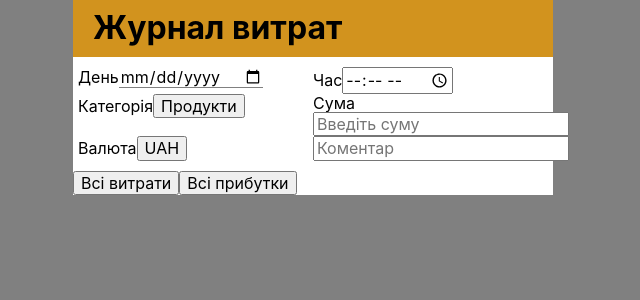
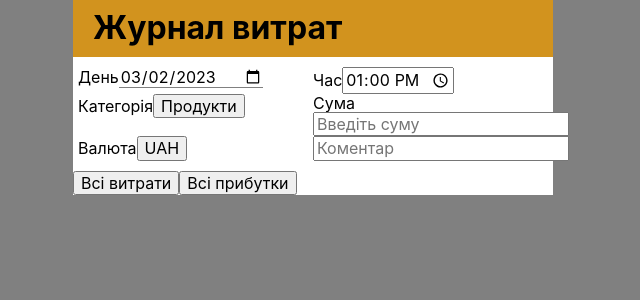
Before and after one commit to veronikagovoruha/react-practica, a React (Create React App) app: page / in a window 1280 px wide. Shown: the top 300 px of the page, without its empty margins (327-967 px from the left). Built offline with nearby package versions, Linux system fonts and the light colour scheme.

Commit message:
finish module 2.2

```diff
--- a/src/components/MainPage/MainPage.jsx
+++ b/src/components/MainPage/MainPage.jsx
@@ -2,25 +2,47 @@ import TransactionForm from "../TransactionForm/TransactionForm";
 import CategoriesList from "../CategoriesList/CategoriesList";
 import Header from "../Header/Header";
 import s from "./MainPage.module.css"
+import { Component } from "react";
 
-const MainPage = ({onIncomesBtnClick, onCostsBtnClick}) => {
-    const isCategoryList = false;
 
+class MainPage  extends Component{
+
+    state = {
+        isCategoryList: false
+    };
+
+    handelOpenCategoriesList = () => {
+        this.setState({isCategoryList: true})
+    }
+
+    handelCloseCategoriesList = () => {
+        this.setState({isCategoryList: false})
+    }
+
+    render(){
+        const {onIncomesBtnClick, onCostsBtnClick} = this.props;
+        const {isCategoryList} = this.state;
         return (
             <div className="container">
                <Header
                 title={isCategoryList ? 'Категорії' : 'Журнал витрат'}
                 icon = {isCategoryList ? '#icon-left' : null}
+                cbOnClick={this.handelCloseCategoriesList}
                />
+               <main className={s.main}>
                {isCategoryList ? <CategoriesList /> :
                 <>
-            <TransactionForm/>
+                <TransactionForm handelOpenCategoriesList={this.handelOpenCategoriesList}/>
                 <div className={s.blockBtn}>
                     <button className={s.costs} onClick = {onIncomesBtnClick}>Всі витрати</button>
                     <button className={s.incomes} onClick = {onCostsBtnClick}>Всі прибутки</button>
                 </div>
                 </>}
+               </main>
             </div>
         )
     }
+
+
+}
 export default MainPage;
--- a/src/components/TransactionForm/TransactionForm.jsx
+++ b/src/components/TransactionForm/TransactionForm.jsx
@@ -1,30 +1,58 @@
+import { Component } from "react";
 import s from "./TransactionForm.module.css";
 
-const TransactionForm = () => {
+class TransactionForm extends Component {
+    state = {
+        date: '2023-03-02',
+        time: '13:00',
+        category: 'Продукти',
+        sum: '',
+        currency: 'UAH',
+        comment: ''
+    }
+
+    handlerChange = (e) => {
+        const {name, value} = e.target;
+        this.setState({[name]: value})
+    }
+
+    render(){
+        const {handelOpenCategoriesList} = this.props;
+        const {date, time, category, sum, currency, comment} = this.state;
         return(
             <>
             <form className={s.form}>
                     <label className={s.label}>День
-                    <input className={s.inputDate} type="date" name="date"/>
+                        <input className={s.inputDate} type="date" name="date" onChange={this.handlerChange} value={date}/>
                     </label>
                     <label className={s.label}>Час
-                    <input className={s.inputTime} type="time" name="time"/>
+                        <input
+                        className={s.inputTime}
+                        type="time" name="time"
+                        onChange={this.handlerChange}
+                        value={time}/>
                     </label>
                     <label className={s.label}>Категорія
-                    <input className={s.inputCategory}  type="button" name="category" value={'Продукти'}/>
+                        <input
+                        className={s.inputCategory}
+                        onClick={handelOpenCategoriesList}
+                        type="button"
+                        name="category"
+                        value={category}/>
                     </label>
                     <label className={s.label}>Сума
-                    <input className={s.inputSum} type="text" name="sum" placeholder="Введіть суму"/>
+                        <input className={s.inputSum} type="text" name="sum" value={sum} onChange={this.handlerChange} placeholder="Введіть суму"/>
                     </label>
                     <label className={s.label}l>Валюта
-                    <input className={s.inputCurrency} type="button" name="currency" value={'UAH'}/>
+                        <input className={s.inputCurrency} type="button" name="currency" onChange={this.handlerChange} value={currency}/>
                     </label>
                     <label className={s.label}>
-                    <input className={s.inputcomment} type="text" name="comment" placeholder="Коментар"/>
+                        <input className={s.inputcomment} type="text" name="comment" onChange={this.handlerChange} value={comment} placeholder="Коментар"/>
                     </label>
                 </form>
             </>
         )
         }
+}
 
 export default TransactionForm;
```
Lines whose indentation alone changed are shown as unchanged.
